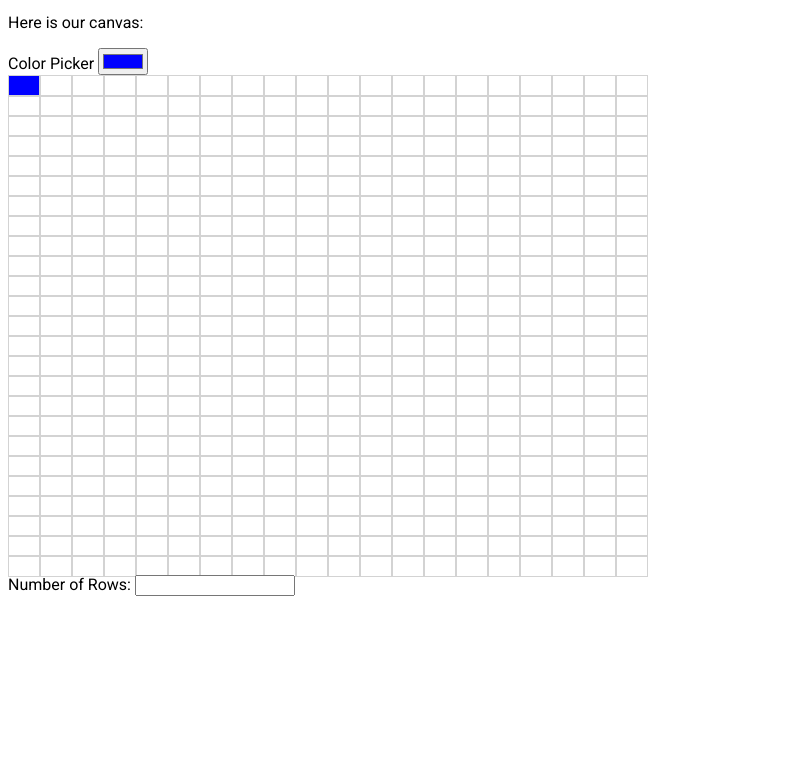
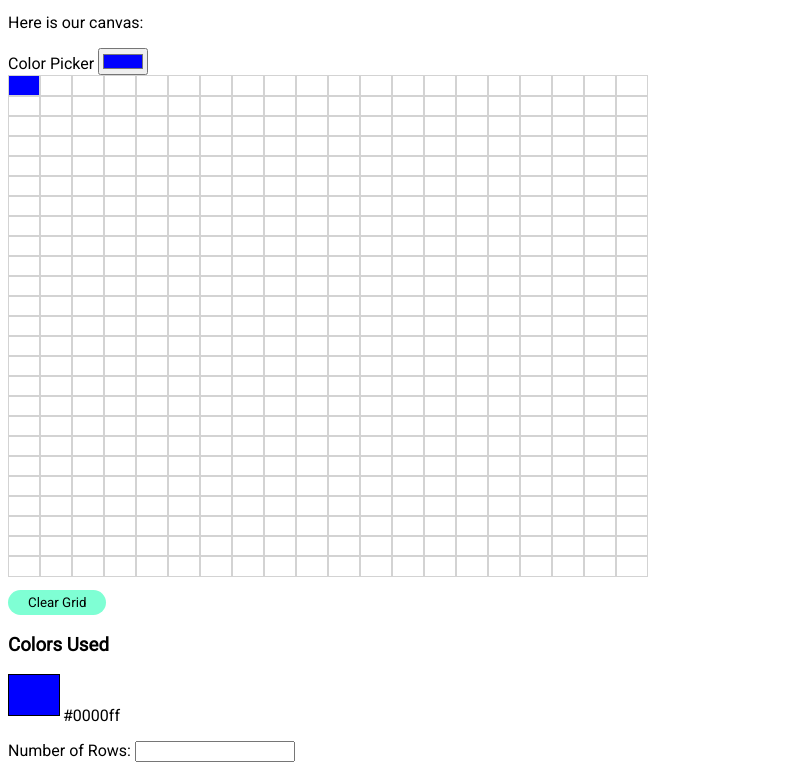
Before and after one commit to lykelly19/knitting-project, an Electron app: page index.html in a window 800 px wide. Both pictures are taken after a click on the element 24 px from the left and 188 px from the top of the page. Shown: the part 103-873 px from the top of the page. Before the commit the page ends 800 px from the top, so only its background shows below. Drawn offline with nearby package versions, Linux system fonts and the light colour scheme.

Commit message:
create recently selected section and can change grid color based on it

```diff
--- a/index.html
+++ b/index.html
@@ -28,6 +28,12 @@
 
 
     <div id="grid"></div>
+    <div>
+      <button id="clear-grid">Clear Grid</button>
+      <div id="recently-selected">
+        <h3>Colors Used</h3>
+      </div>
+    </div>
 
     <label for="numRows">Number of Rows: </label>
     <input type="text" id="numRows" name="numRows"><br>
--- a/script.js
+++ b/script.js
@@ -1,7 +1,7 @@
 $(document).ready(function(){
 
-    pixelColorClass = "clicked";
-    pixelColor = "blue";
+    pixelColorClass = "color-0000ff";
+    pixelColor = "#0000ff";
     prevColor = "white";
     setColor = "white";
 
@@ -30,11 +30,30 @@ $(document).ready(function(){
 
 
     $(".grid-square").on("click", function() {
-        // $(this).toggleClass(pixelColorClass);
+        $(this).toggleClass(pixelColorClass);
 
         // change the grid square's background color to the selected color
         $(this).css("background-color", pixelColor);
         setColor = pixelColor;
+
+        // if color block doesn't already exist in recently selected, add new color block
+        if(!$('#recently-selected div').hasClass(pixelColorClass)) {
+
+            recentlySelectedBlock = $("<div></div>");
+            recentlySelectedBlock.addClass("recently-selected-block");
+
+            textBlock = $("<p></p>");
+            textBlock.text(pixelColor);
+
+            newColorBlock = $("<div></div>").addClass("recently-selected-square");
+            newColorBlock.css("background-color", setColor)
+            newColorBlock.addClass(pixelColorClass);
+
+            recentlySelectedBlock.append(newColorBlock);
+            recentlySelectedBlock.append(textBlock);
+
+            $("#recently-selected").append(recentlySelectedBlock);
+        }
     });
 
     $('.grid-square').on('mouseenter', function() {
@@ -44,16 +63,51 @@ $(document).ready(function(){
         // change grid square hover background to the pixelColor
         $(this).css("background-color", pixelColor);
 
-     }).on('mouseleave', function() {
+    }).on('mouseleave', function() {
 
         // change back to initial color on mouseleave / not hovering
-         if(setColor != pixelColor)
+        if(setColor != pixelColor)
             $(this).css("background-color", prevColor);
-     });
+    });
 
+    // change pixel color based on color picker
     $('#colorpicker').on('change', function() {
         pixelColor = this.value;
         pixelColorClass = "color-" + pixelColor.replace("#", "");
     });
 
+    // clear grid when the clear grid button is clicked
+    $('#clear-grid').on('click', function() {
+        // temporary solution for clearing grid
+        $(".grid-square").css("background-color", "white");
+
+        // clear out color blocks from recently added
+        $("#recently-selected div").remove();
+    });
+
+
+    $('#change-color').on('click', function() {
+        // temporary solution for clearing grid
+        $(".grid-square").css("background-color", "white");
+
+        // clear out color blocks from recently added
+        $("#recently-selected div").remove();
+    });
+
+
+    // https://www.learningjquery.com/2017/02/jquery-on-method-the-issue-of-dynamically-added-elements
+    // working with elements created dynamically
+    // delegate event instead of direct element
+    // delegates the event from the parent
+    $("#recently-selected").on("click", ".recently-selected-square", function() {
+
+        // convert from rgba to hex
+        // https://stackoverflow.com/questions/1740700/how-to-get-hex-color-value-rather-than-rgb-value
+        const rgba2hex = (rgba) => `#${rgba.match(/^rgba?\((\d+),\s*(\d+),\s*(\d+)(?:,\s*(\d+\.{0,1}\d*))?\)$/).slice(1).map((n, i) => (i === 3 ? Math.round(parseFloat(n) * 255) : parseFloat(n)).toString(16).padStart(2, '0').replace('NaN', '')).join('')}`
+
+        // change the grid square's background color to the selected color
+        pixelColor = rgba2hex($(this).css("background-color"));
+        pixelColorClass = "color-" + pixelColor.replace("#", "");
+    });
+
 });
--- a/styles.css
+++ b/styles.css
@@ -25,3 +25,27 @@ h1 {
 .clicked {
     background-color: blue;
 }
+
+.recently-selected-square {
+    width: 50px;
+    height: 40px;
+    margin-bottom: 5px;
+    margin-right: 3px;
+    border: 1px solid black;
+}
+
+.recently-selected-block p, .recently-selected-block div {
+    display: inline-block;
+}
+
+#clear-grid {
+    margin-top: 15px;
+    padding: 5px 20px;
+    border-radius: 20px;
+    background-color: aquamarine;
+    border: none;
+}
+
+#clear-grid:hover {
+    opacity: 70%;
+}
```
